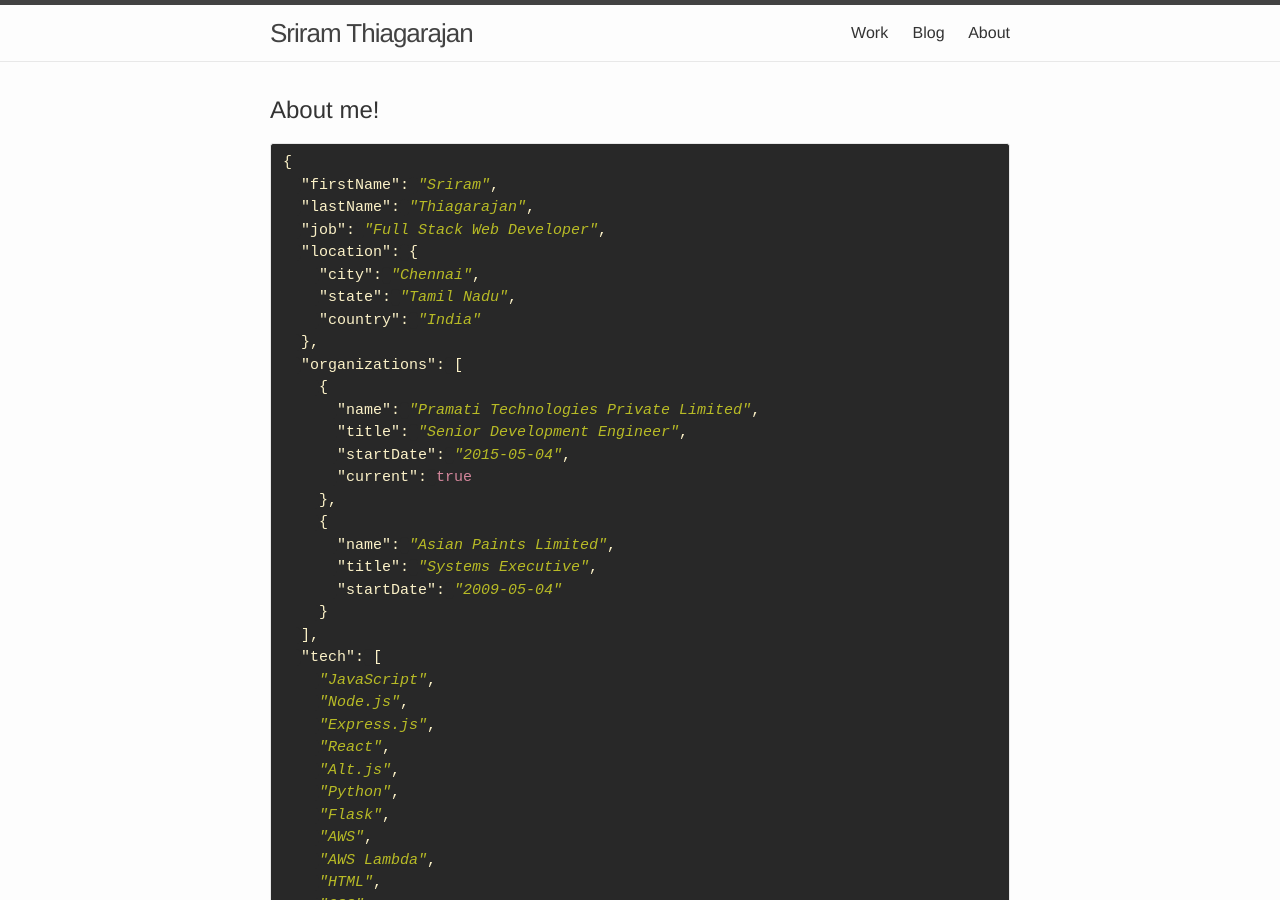
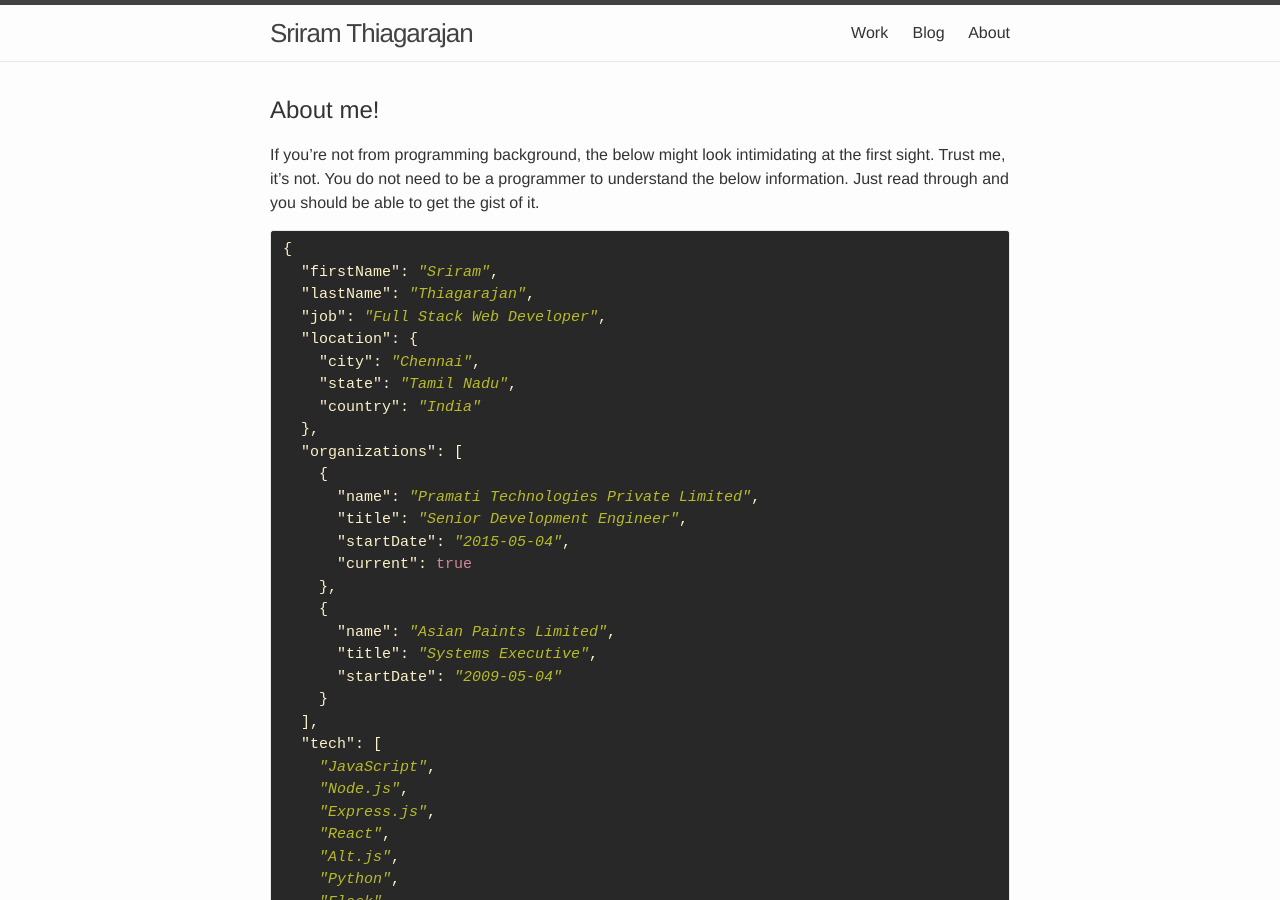
Before and after one commit to tsriram/tsriram.github.io, a Jekyll site: the page built from index.md, in a window 1280 px wide and 900 px high. Built offline with Jekyll 4.4.1, drawn with Linux system fonts in a browser that asks for light colours; some of the changed text lies outside the part shown.

Commit message:
update home page

```diff
--- a/index.html
+++ b/index.md
@@ -3,7 +3,10 @@
 title: About
 ---
 
-<h2>About me!</h2>
+## About me!
+
+If you're not from programming background, the below might look intimidating at the first sight. Trust me, it's not. You do not need to be a programmer to understand the below information. Just read through and you should be able to get the gist of it.
+
 {% highlight json %}
 {
   "firstName": "Sriram",
@@ -71,3 +74,5 @@
   ]
 }
 {% endhighlight %}
+
+Again, if you're not from the programming background, completed reading this and able to digest the information, Congratulations! You have learnt something new today called [JSON](https://en.wikipedia.org/wiki/JSON){:target="_blank"} :)
```
